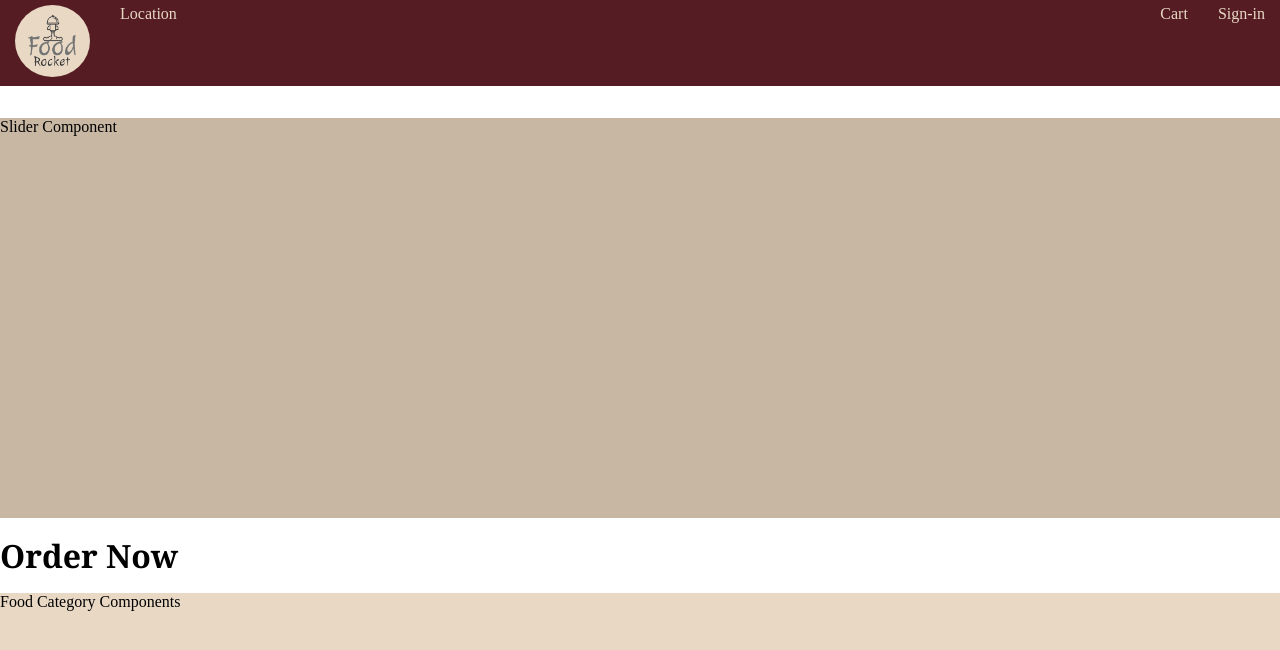
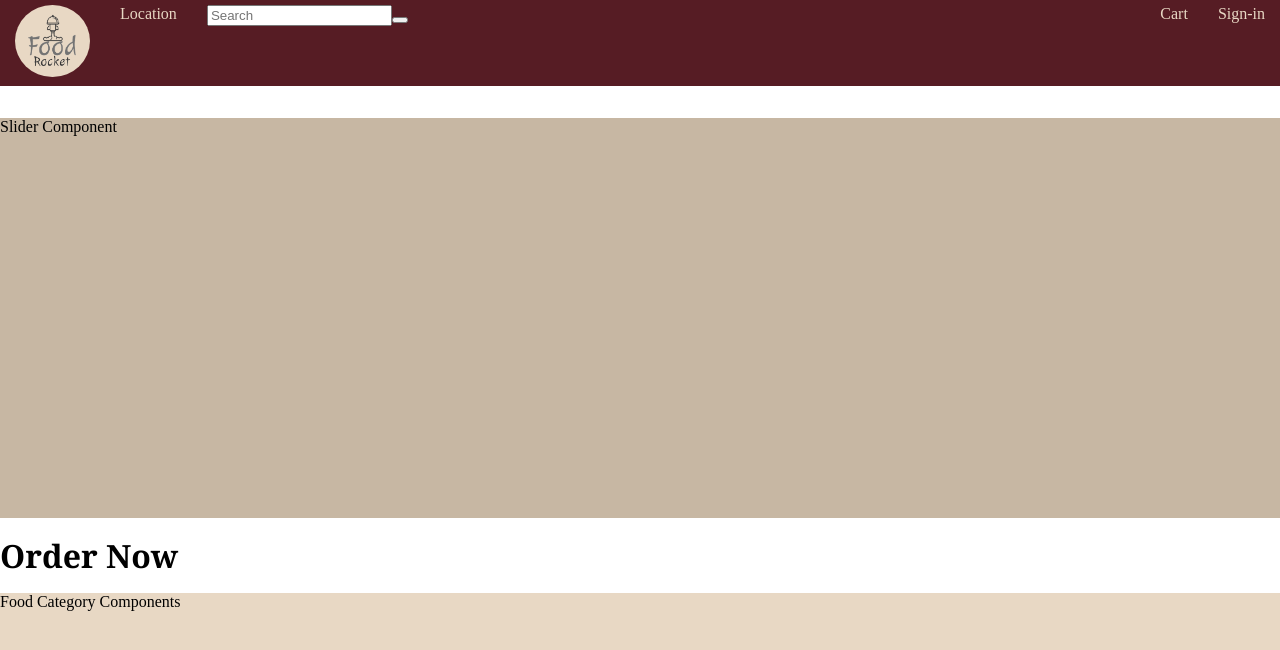
Before and after one commit to akhil336/FoodRocket, a React (Vite) app: page / in a window 1280 px wide. Shown: the top 650 px of the page. Built offline with nearby package versions, Linux system fonts and the light colour scheme.

Commit message:
added search bar to basic structre

```diff
--- a/App.js
+++ b/App.js
@@ -25,6 +25,10 @@ const HeaderComponent = () => {
                 </div>
                 <div>
                     <>Location</>
+                </div>
+                <div className="searchBar">
+                    <input type="text" name="search" placeholder="Search"></input>
+                    <button id="search" value={SVGCircleElement}></button>
                 </div>
 
             </div>
```
